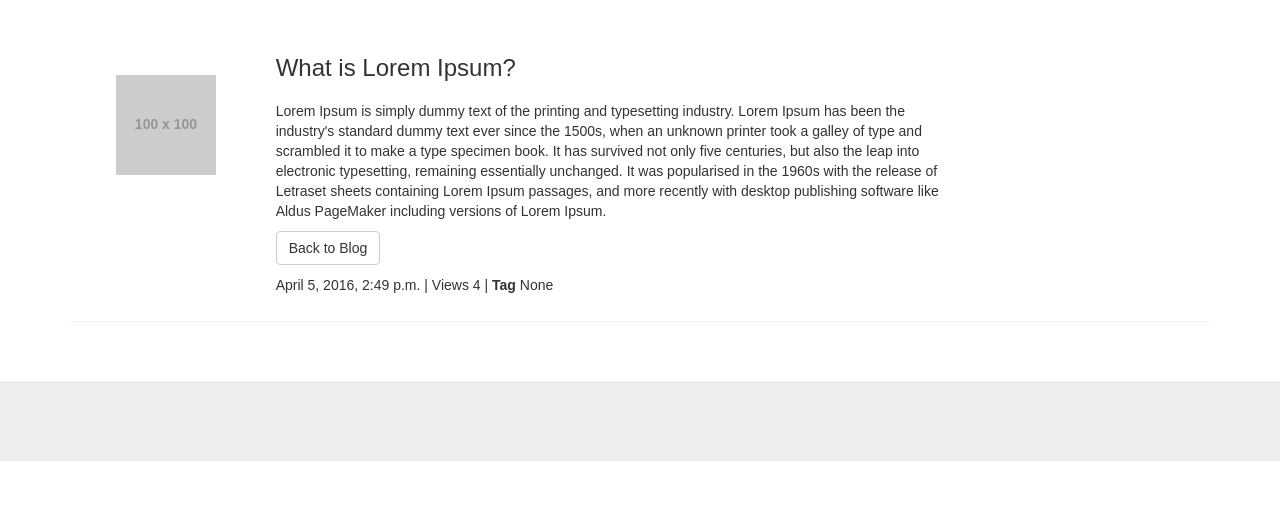
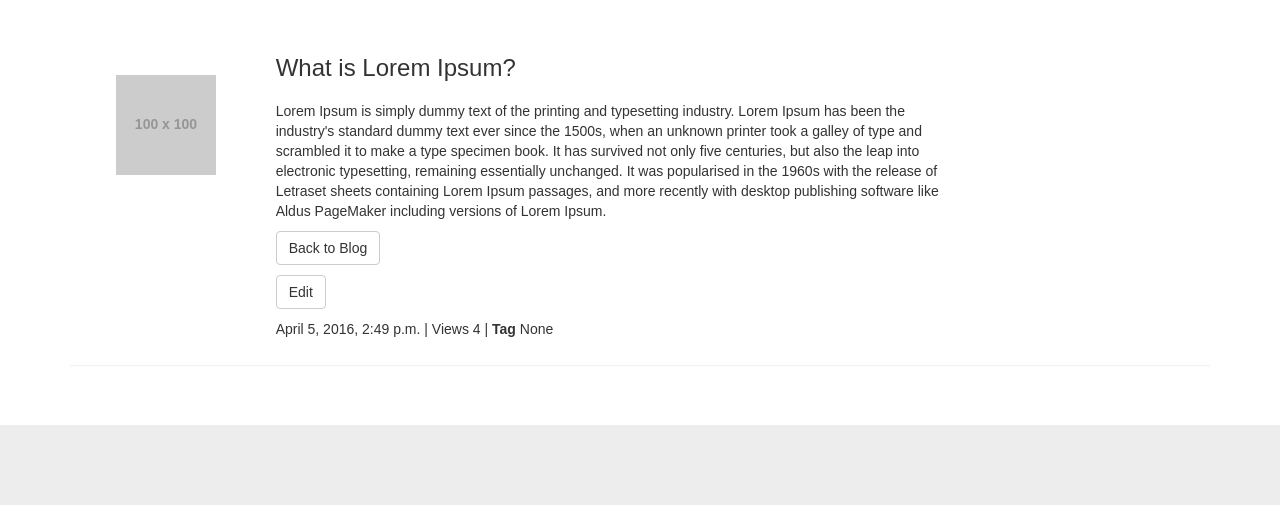
Before and after one commit to GiuseppeJoeT/py_django_Blog_sqlite_db, a Django app: template templates/blogdetail.html in a window 1280 px wide. Shown: the part 322-827 px from the top of the page. Before the commit the page ends 783 px from the top, so only its background shows below. Run offline with Django 3.2, Linux system fonts and the light colour scheme; the template is opened without the code that fills it: values that come from a table or form of the project are taken from there, others are empty; data comes from the database, SQL or seed files in the repository; grey boxes labelled with a size stand in for pictures from a placeholder-image service; parts of the project's set-up code (start-up, migrations or seed data) failed here and were passed over; some libraries are stand-ins or nearby versions.

Commit message:
Added a feature that lets a blog user edit a blog post in the front-end area

```diff
--- a/blog_app/urls.py
+++ b/blog_app/urls.py
@@ -5,10 +5,8 @@ urlpatterns = [
     url(r'^$', views.post_list),
     url(r'^/(?P<id>\d+)/$', views.post_detail),
     url(r'^post/new/$', views.new_post, name='new_post'),
-    url(r'^index/$', views.post_list),
-    url(r'^index/(?P<id>\d+)/$', views.post_detail),
     url(r'^blog/$', views.post_list),
     url(r'^blog/(?P<id>\d+)/$', views.post_detail),
     url(r'^blog/post/new/$',views.new_post, name="new_post"),
-    # url(r'^blog/(?P<id>\d+)/edit/$', views.edit_post)
+    url(r'^blog/(?P<id>\d+)/edit/$', views.edit_post),
 ]
--- a/templates/blogdetail.html
+++ b/templates/blogdetail.html
@@ -21,6 +21,7 @@
                             {% endif %}
                             <p>{{ post.content|linebreaks }}</p>
                             <p><button class="btn btn-default" onclick="location.href='/blog' ">Back to Blog</button></p>
+                            <p><button class="btn btn-default" onclick="location.href='edit' ">Edit</button></p>
                             <p>{{ post.published_date }} | Views {{ post.views }} | <strong>Tag</strong> {{ post.tag }}</p>
                         </div>
 
```
Also changed, not shown: blog_app/views.py (+12 -7 lines).
